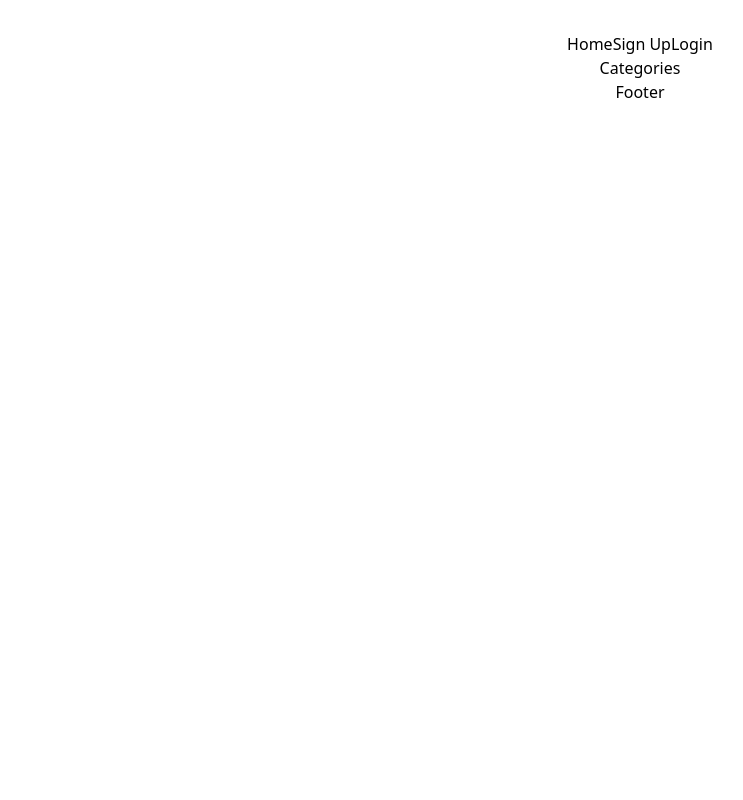
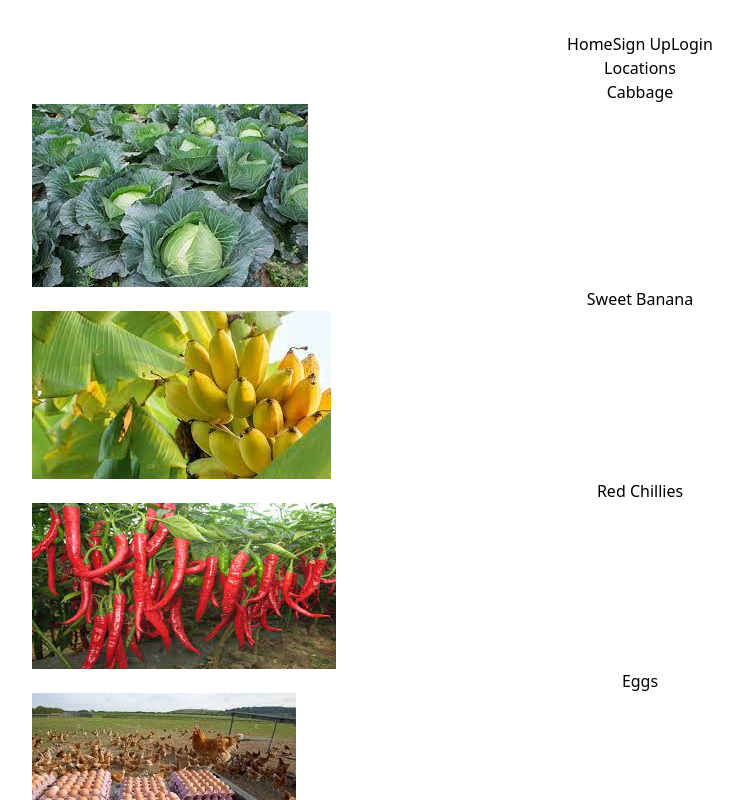
Before and after one commit to Karume-lab/E_Mkulima-FE, a React (Vite) app: page /dashboard/produce/sell/categories in a window 1280 px wide. Shown: the top 800 px of the page, without its empty margins (0-743 px from the left). Built offline with nearby package versions, Linux system fonts and the light colour scheme.

Commit message:
add category

```diff
--- a/src/pages/category_list/CategoryList.tsx
+++ b/src/pages/category_list/CategoryList.tsx
@@ -1,5 +1,12 @@
+import DivLink from '../../components/DivLink';
+import ProduceList from '../produce_list/ProduceList';
 const Categories = () => {
-    return <div>Categories</div>;
+    return (
+        <>
+            <DivLink route='/dashboard/produce/sell/locations' styling='' text='Locations' />
+            <ProduceList />
+        </>
+    );
 };
 
 export default Categories;
```
